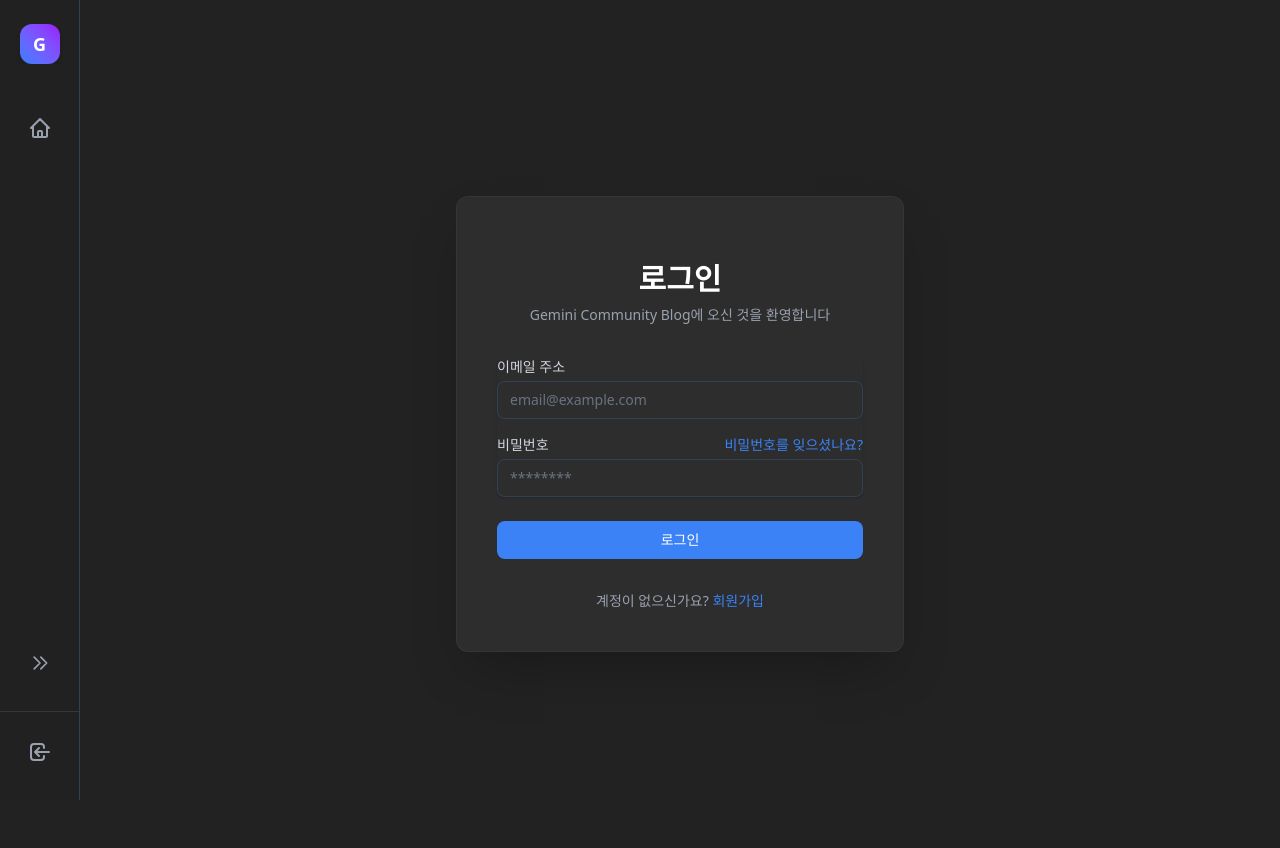
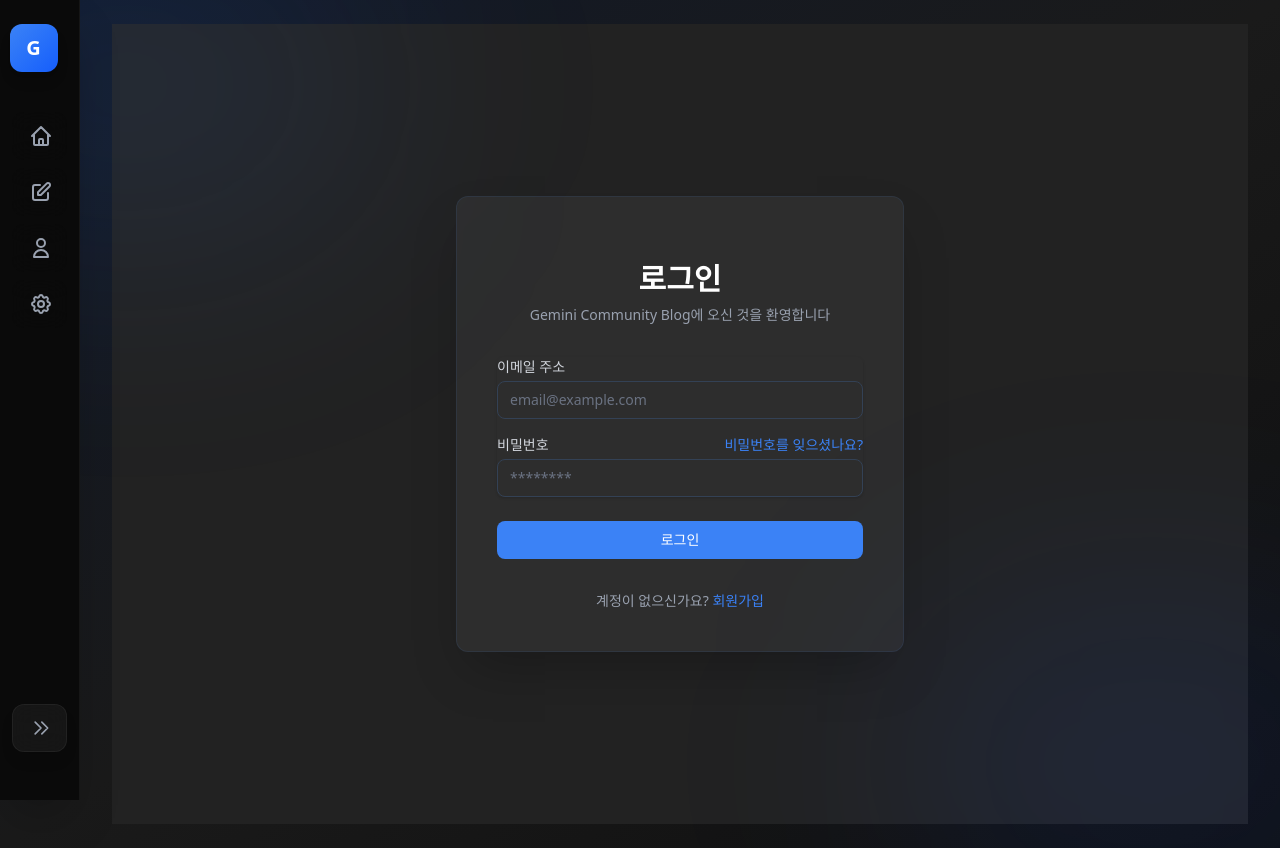
Before and after one commit to R00neyj/gemini-blog, a React (Vite) app: page /login in a window 1280 px wide. Built offline with nearby package versions, Linux system fonts and the light colour scheme; no server answers.

Commit message:
feat(ui): enhance sidebar glassmorphism and refine settings ui

```diff
--- a/src/components/Layout.jsx
+++ b/src/components/Layout.jsx
@@ -8,7 +8,11 @@
   const [isSidebarExpanded, setIsSidebarExpanded] = useState(false);
 
   return (
-    <div className="min-h-screen bg-primary text-gray-100 font-sans flex">
+    <div className="min-h-screen bg-gradient-to-br from-gray-900 via-[#1a1a1a] to-[#0f0f0f] text-gray-100 font-sans flex relative overflow-hidden">
+      {/* Background Decorative Elements */}
+      <div className="absolute top-[-10%] left-[-10%] w-[40%] h-[40%] bg-accent/10 rounded-full blur-[120px] pointer-events-none"></div>
+      <div className="absolute bottom-[-10%] right-[-10%] w-[40%] h-[40%] bg-blue-600/10 rounded-full blur-[120px] pointer-events-none"></div>
+
       {/* Desktop Sidebar */}
       <Sidebar isExpanded={isSidebarExpanded} setIsExpanded={setIsSidebarExpanded} />
 
--- a/src/components/Sidebar.jsx
+++ b/src/components/Sidebar.jsx
@@ -1,16 +1,7 @@
-import { Link, useLocation, useNavigate } from "react-router-dom";
-import { useAuth } from "../contexts/AuthContext";
-import defaultAvatar from "../assets/Profile.png";
+import { Link, useLocation } from "react-router-dom";
 
 export default function Sidebar({ isExpanded, setIsExpanded }) {
-  const { user, signOut } = useAuth();
-  const navigate = useNavigate();
   const location = useLocation();
-
-  const handleSignOut = async () => {
-    await signOut();
-    navigate("/login");
-  };
 
   const isActive = (path) => location.pathname === path;
 
@@ -20,13 +11,12 @@
         <path strokeLinecap="round" strokeLinejoin="round" strokeWidth={2} d="M3 12l2-2m0 0l7-7 7 7M5 10v10a1 1 0 001 1h3m10-11l2 2m-2-2v10a1 1 0 01-1 1h-3m-6 0a1 1 0 001-1v-4a1 1 0 011-1h2a1 1 0 011 1v4a1 1 0 001 1m-6 0h6" />
       </svg>
     )},
-    ...(user ? [
     { path: "/write", label: "글쓰기", icon: (
       <svg className="w-6 h-6" fill="none" viewBox="0 0 24 24" stroke="currentColor">
         <path strokeLinecap="round" strokeLinejoin="round" strokeWidth={2} d="M11 5H6a2 2 0 00-2 2v11a2 2 0 002 2h11a2 2 0 002-2v-5m-1.414-9.414a2 2 0 112.828 2.828L11.828 15H9v-2.828l8.586-8.586z" />
       </svg>
     )},
-      { path: user.user_metadata?.username ? `/blog/${user.user_metadata.username}` : "/my-blog", label: "내 블로그", icon: (
+    { path: "/my-blog", label: "내 블로그", icon: (
       <svg className="w-6 h-6" fill="none" viewBox="0 0 24 24" stroke="currentColor">
         <path strokeLinecap="round" strokeLinejoin="round" strokeWidth={2} d="M16 7a4 4 0 11-8 0 4 4 0 018 0zM12 14a7 7 0 00-7 7h14a7 7 0 00-7-7z" />
       </svg>
@@ -37,26 +27,23 @@
         <path strokeLinecap="round" strokeLinejoin="round" strokeWidth={2} d="M15 12a3 3 0 11-6 0 3 3 0 016 0z" />
       </svg>
     )}
-    ] : [])
   ];
 
   return (
     <aside
-      className={`fixed left-0 top-0 h-full bg-primary/95 backdrop-blur-sm border-r border-secondary flex flex-col py-6 z-50 hidden md:flex transition-all duration-300 ease-in-out ${
+      className={`fixed left-0 top-0 h-full bg-[#0a0a0a] border-r border-white/5 flex flex-col py-6 z-50 hidden md:flex transition-all duration-300 ease-in-out shadow-2xl ${
         isExpanded ? "w-64" : "w-20"
       }`}
     >
       {/* Logo */}
-      <div className="px-4 mb-10 w-full">
-        <Link to="/" className={`flex items-center ${isExpanded ? "gap-3" : "justify-center"} group overflow-hidden`}>
-          <div className="w-10 h-10 bg-gradient-to-tr from-blue-500 to-purple-600 rounded-xl flex items-center justify-center text-white font-bold text-lg shadow-lg group-hover:shadow-blue-500/30 transition-all flex-shrink-0">
+      <div className={`mb-10 w-full flex ${isExpanded ? "px-4" : "justify-center"}`}>
+        <Link to="/" className="flex items-center gap-3">
+          <div className="w-12 h-12 rounded-xl bg-gradient-to-br from-accent to-blue-600 flex items-center justify-center text-white font-bold text-xl shadow-lg shrink-0">
             G
           </div>
-          <div className={`transition-all duration-300 ease-in-out overflow-hidden whitespace-nowrap ${isExpanded ? "w-32 opacity-100" : "w-0 opacity-0"}`}>
-            <span className="text-xl font-bold text-white">
-              Gemini<span className="text-accent">Blog</span>
+          <span className={`text-xl font-bold bg-clip-text text-transparent bg-gradient-to-r from-white to-gray-400 transition-all duration-300 whitespace-nowrap overflow-hidden ${isExpanded ? "w-auto opacity-100" : "w-0 opacity-0"}`}>
+            Gemini Blog
           </span>
-          </div>
         </Link>
       </div>
 
@@ -66,11 +53,11 @@
           <Link
             key={item.path}
             to={item.path}
-            className={`h-12 rounded-xl transition-all duration-200 group relative flex items-center overflow-hidden ${
+            className={`h-12 rounded-xl transition-all duration-300 group relative flex items-center overflow-hidden border ${
               isActive(item.path)
-                ? "bg-accent text-white shadow-lg shadow-accent/30"
-                : "text-gray-400 hover:text-white hover:bg-white/10"
-            }`}
+                ? "bg-accent/10 border-accent/20 text-accent shadow-[0_0_20px_rgba(59,130,246,0.1)]"
+                : "border-transparent text-gray-400 hover:text-white hover:bg-white/5 hover:border-white/5"
+            } backdrop-blur-md`}
             title={!isExpanded ? item.label : ""}
           >
             <div className={`w-14 flex items-center justify-center flex-shrink-0 h-full`}>
@@ -83,7 +70,7 @@
 
             {/* Tooltip (Collapsed Only) */}
             {!isExpanded && (
-              <span className="absolute left-16 bg-gray-800 text-white text-xs px-2 py-1 rounded opacity-0 group-hover:opacity-100 transition-opacity whitespace-nowrap pointer-events-none z-50 border border-gray-700">
+              <span className="absolute left-16 bg-black/80 backdrop-blur-md text-white text-xs px-2 py-1 rounded opacity-0 group-hover:opacity-100 transition-opacity whitespace-nowrap pointer-events-none z-50 shadow-xl border border-white/5">
                 {item.label}
               </span>
             )}
@@ -95,7 +82,7 @@
       <div className="px-3 mb-6 w-full">
         <button
           onClick={() => setIsExpanded(!isExpanded)}
-          className={`h-12 w-full rounded-lg text-gray-400 hover:text-white hover:bg-white/10 transition-colors flex items-center overflow-hidden group`}
+          className={`h-12 w-full rounded-xl bg-white/5 backdrop-blur-md text-gray-400 hover:text-white hover:bg-white/10 shadow-lg transition-all duration-300 flex items-center overflow-hidden group border border-white/5`}
         >
           <div className="w-14 flex items-center justify-center flex-shrink-0">
              <svg
@@ -107,55 +94,11 @@
               <path strokeLinecap="round" strokeLinejoin="round" strokeWidth={2} d="M13 5l7 7-7 7M5 5l7 7-7 7" />
             </svg>
           </div>
-          <span className={`text-sm font-medium whitespace-nowrap transition-all duration-300 ease-in-out ${isExpanded ? "opacity-100 translate-x-0" : "opacity-0 -translate-x-4 w-0"}`}>
+          <span className={`text-sm font-semibold whitespace-nowrap transition-all duration-300 ease-in-out ${isExpanded ? "opacity-100 translate-x-0" : "opacity-0 -translate-x-4 w-0"}`}>
             사이드바 접기
           </span>
         </button>
       </div>
-
-      {/* User / Logout */}
-      <div className={`border-t border-white/10 pt-4 w-full px-3`}>
-        {user ? (
-          <div className={`flex items-center overflow-hidden h-12 rounded-xl transition-all duration-200 ${isExpanded ? "" : "justify-center"}`}>
-             <div className="w-14 flex items-center justify-center flex-shrink-0">
-               <div className="w-9 h-9 rounded-full overflow-hidden border-2 border-accent/50 cursor-pointer hover:border-accent transition-colors">
-                 <img
-                   src={user.user_metadata?.avatar_url || defaultAvatar}
-                   alt="Profile"
-                   className="w-full h-full object-cover"
-                 />
-               </div>
-             </div>
-
-            <div className={`flex-1 overflow-hidden transition-all duration-300 ease-in-out flex flex-col justify-center ${isExpanded ? "opacity-100 w-auto ml-1" : "opacity-0 w-0"}`}>
-              <p className="text-sm font-medium text-white truncate">
-                {user.user_metadata?.full_name || user.email?.split("@")[0]}
-              </p>
-              <button
-                onClick={handleSignOut}
-                className="text-xs text-gray-400 hover:text-red-400 transition-colors flex items-center gap-1 mt-0.5 text-left"
-              >
-                로그아웃
-              </button>
-            </div>
-          </div>
-        ) : (
-          <Link
-            to="/login"
-            className={`flex items-center text-gray-400 hover:text-accent transition-colors h-12 rounded-xl hover:bg-white/5 overflow-hidden`}
-            title={!isExpanded ? "로그인" : ""}
-          >
-            <div className="w-14 flex items-center justify-center flex-shrink-0">
-              <svg className="w-6 h-6" fill="none" viewBox="0 0 24 24" stroke="currentColor">
-                <path strokeLinecap="round" strokeLinejoin="round" strokeWidth={2} d="M11 16l-4-4m0 0l4-4m-4 4h14m-5 4v1a3 3 0 01-3 3H6a3 3 0 01-3-3V7a3 3 0 013-3h7a3 3 0 013 3v1" />
-              </svg>
-            </div>
-            <span className={`font-medium whitespace-nowrap transition-all duration-300 ease-in-out ${isExpanded ? "opacity-100 translate-x-0" : "opacity-0 -translate-x-4 w-0"}`}>
-              로그인
-            </span>
-          </Link>
-        )}
-      </div>
     </aside>
   );
 }
--- a/src/pages/Home.jsx
+++ b/src/pages/Home.jsx
@@ -114,7 +114,7 @@
       {/* QR Code Floating Action Button - Hidden on mobile, shown on desktop */}
       <button
         onClick={() => setShowQrModal(true)}
-        className="hidden sm:flex fixed bottom-8 right-8 p-4 bg-accent text-white rounded-full shadow-lg hover:bg-blue-600 transition-all z-40 hover:scale-110 animate-float focus:outline-none focus:ring-4 focus:ring-accent/50"
+        className="hidden sm:flex fixed bottom-8 right-8 p-4 bg-white/5 backdrop-blur-xl text-white rounded-full shadow-[0_8px_32px_rgba(0,0,0,0.5)] border border-white/10 hover:bg-white/10 transition-all z-40 hover:scale-110 animate-float focus:outline-none"
         aria-label="모바일 설치 QR코드 보기"
         title="모바일에서 보기"
       >
```
Also changed, not shown: src/components/BottomNav.jsx (+4 -4 lines), src/components/InstallPrompt.jsx (+9 -3 lines), src/pages/Settings.jsx (+43 -19 lines), 1 other file (tests, documents, lock files or other folders). Lines whose indentation alone changed are shown as unchanged.
